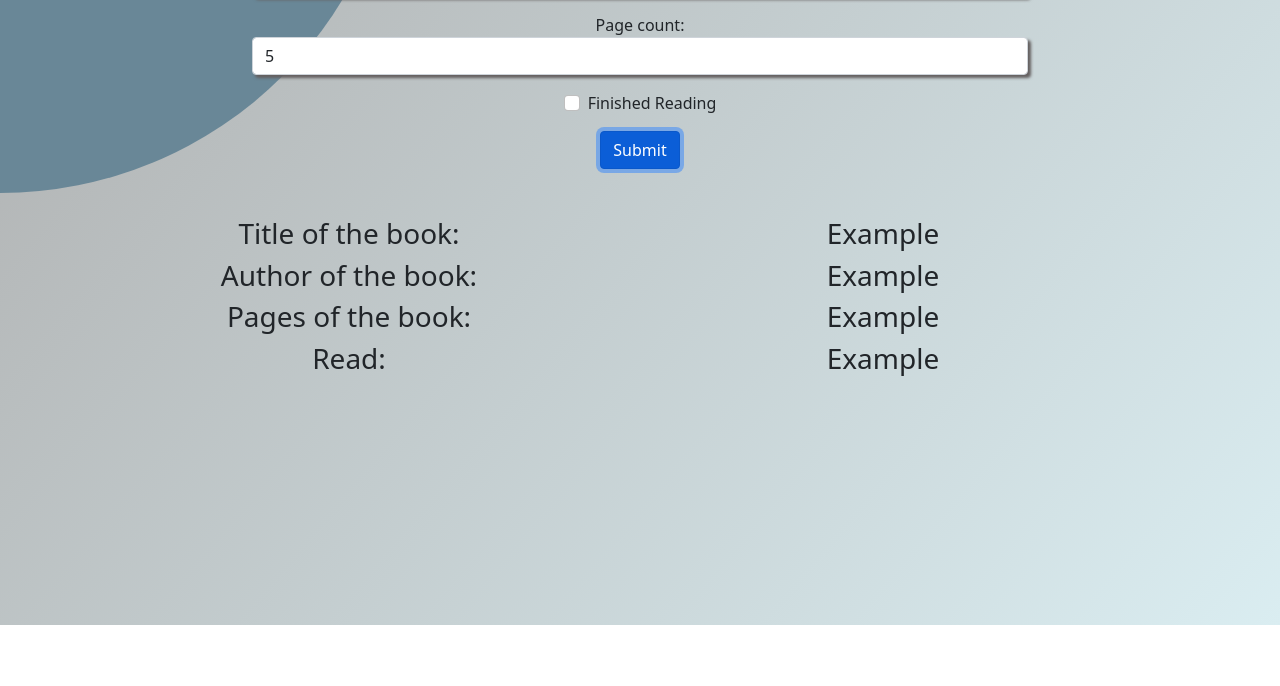
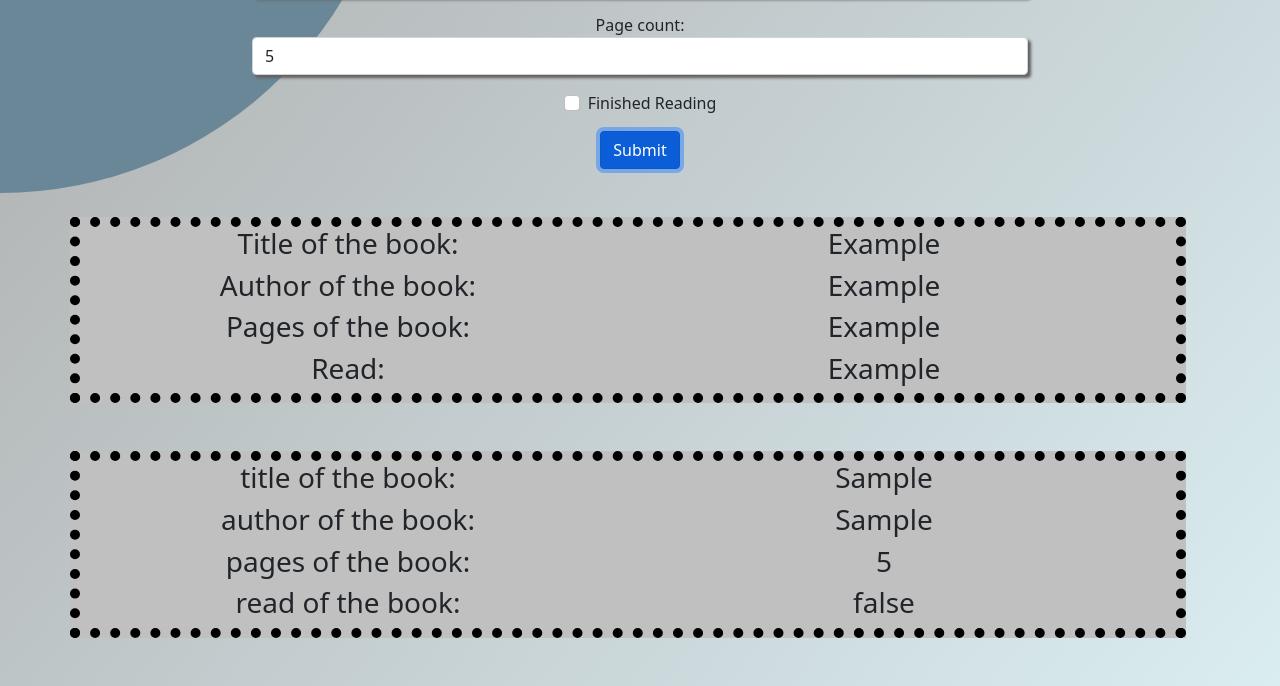
Before and after one commit to Zibilyonik/library-project, a plain HTML site: page index.html in a window 1280 px wide. Both pictures are taken after typing "Sample", "Sample", "5" into the empty fields and a click on the button "Submit". Shown: the part 207-893 px from the top of the page. Before the commit the page ends 832 px from the top, so only its background shows below. Drawn offline with nearby package versions, Linux system fonts and the light colour scheme.

Commit message:
-Add bookcontainer -Add background color to the bookctainer

```diff
--- a/index.html
+++ b/index.html
@@ -38,8 +38,8 @@
           <button type="button" class="btn btn-primary" id="btn">Submit</button>
         </form>
       </div>
-      <div class="d-flex row mx-auto bookmain my-5" id="BookContainer">
-        <div class="col row bookcontainer text-center">
+      <div class="mx-auto bookmain my-5" id="BookContainer">
+        <div class="col-12 row bookcontainer text-center">
           <div class="titlegroup row">
             <div class="col-sm-12 col-lg-6">
               <h3 class="label h3">Title of the book:</h3>
--- a/library.js
+++ b/library.js
@@ -10,7 +10,7 @@ function printBook(data) {
   var arr = Object.keys(data);
   var bookcontainer = document.querySelector("#BookContainer");
   var book = document.createElement("div");
-  book.classList.add("col", "row", "bookcontainer", "text-center");
+  book.classList.add("col-12","my-5", "row", "bookcontainer", "text-center");
   for(var i = 0; i < 4; i++){
     var temp = document.createElement("div");
     temp.classList.add("titlegroup", "row");
@@ -29,9 +29,9 @@ function printBook(data) {
     temp.appendChild(temp2);
     temp.appendChild(temp2c);
     book.appendChild(temp);
-    bookcontainer.appendChild(book);
+
   }
-
+  bookcontainer.appendChild(book);
 }
 
 function GetBook(){
@@ -40,10 +40,10 @@ function GetBook(){
   var author = document.getElementById("BookAuthor").value;
   var pages = document.getElementById("BookPages").value;
   var read = document.getElementById("BookRead").checked;
-  const first = new Book(title, author, pages, read);
+  var first = new Book(title, author, pages, read);
   console.log(first.title)
   libarray.push(first);
-  console.log(libarray)
+  printBook(first);
 }
 
 const btn = document.querySelector('#btn');
--- a/style/index.sass
+++ b/style/index.sass
@@ -31,3 +31,7 @@ body
 
 .form-container
   max-width: 800px
+
+.bookcontainer
+  border: 10px dotted black
+  background: silver
```
Also changed, not shown: style/index.css, 1 other file.
